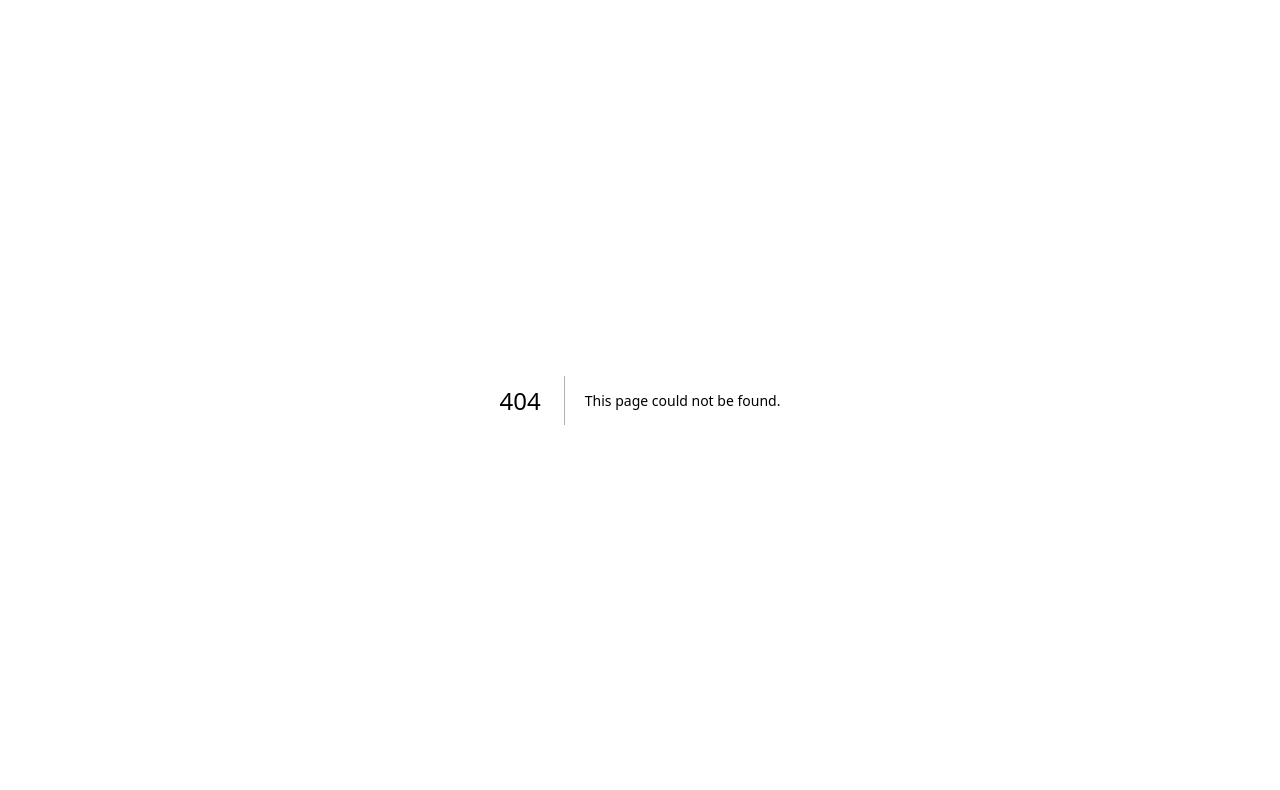
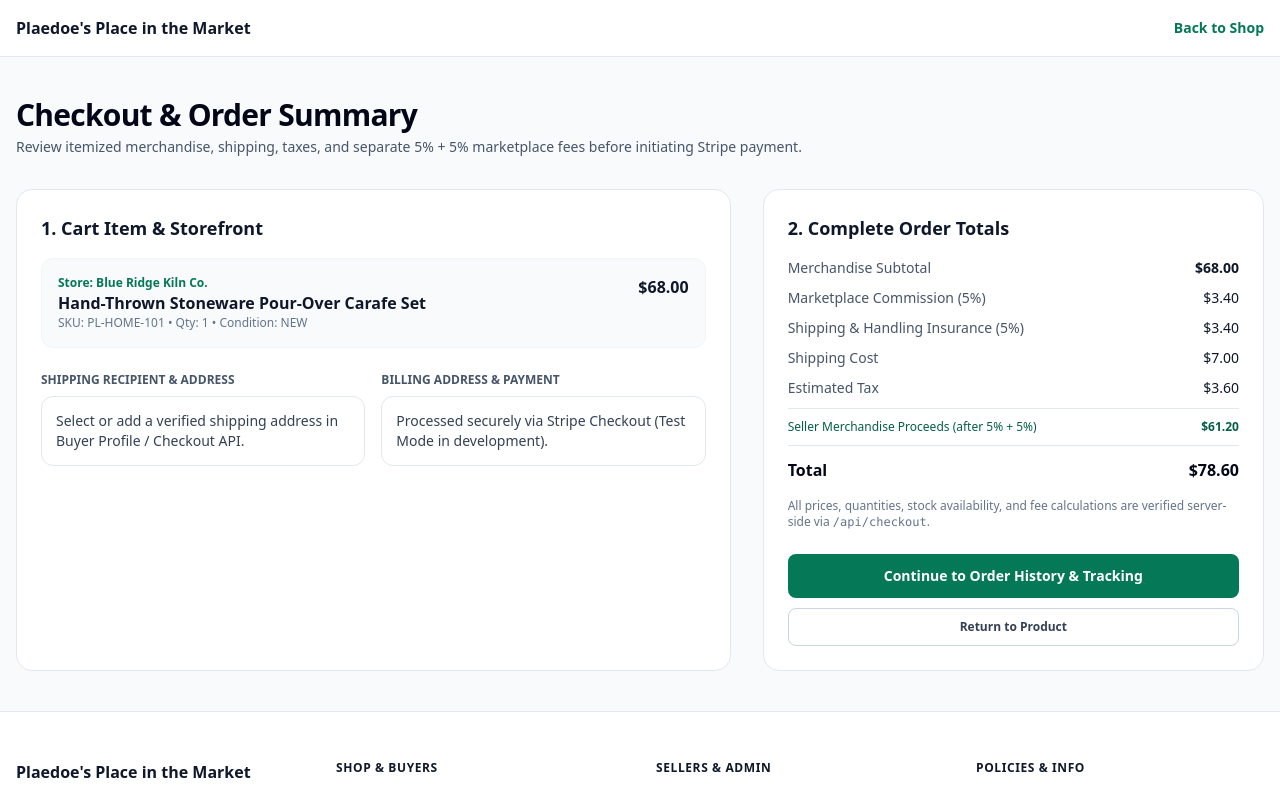
Before and after one commit to creevesunc/Plaedoes-place-in-the-marketplace-, a Next.js app: page /checkout in a window 1280 px wide. Before the commit this address had no page. Shown: the top 790 px of the page. Built offline with nearby package versions, Linux system fonts and the light colour scheme.

Commit message:
Add CheckoutPage component for order summary

```diff
--- /dev/null
+++ b/src/app/checkout/page.tsx
@@ -0,0 +1,145 @@
+import Link from "next/link";
+import { CATALOG_ITEMS } from "@/lib/catalog";
+import { calculateMarketplaceFees, formatCentsToUsd } from "@/lib/fees";
+import { MarketplaceFooter } from "@/components/MarketplaceFooter";
+
+type CheckoutPageProps = {
+  searchParams: Promise<{ product?: string }>;
+};
+
+export default async function CheckoutPage({ searchParams }: CheckoutPageProps) {
+  const { product: productSlug } = await searchParams;
+  const selectedProduct =
+    CATALOG_ITEMS.find((item) => item.slug === productSlug) ?? CATALOG_ITEMS[0];
+
+  const unitPriceCents = selectedProduct.salePriceCents ?? selectedProduct.priceCents;
+  const quantity = 1;
+  const subtotalCents = unitPriceCents * quantity;
+  const fees = calculateMarketplaceFees(subtotalCents);
+  const shippingCents = selectedProduct.shippingCostCents;
+  const estimatedTaxCents = Math.round(subtotalCents * 0.053);
+  const totalChargedCents = subtotalCents + shippingCents + estimatedTaxCents;
+
+  return (
+    <div className="min-h-screen bg-slate-50 text-slate-900">
+      <header className="border-b border-slate-200 bg-white">
+        <div className="mx-auto flex max-w-7xl items-center justify-between px-4 py-4">
+          <Link href="/" className="text-base font-bold text-slate-900">
+            Plaedoe&apos;s Place in the Market
+          </Link>
+          <Link href="/shop" className="text-sm font-semibold text-emerald-700 hover:underline">
+            Back to Shop
+          </Link>
+        </div>
+      </header>
+
+      <main className="mx-auto max-w-7xl px-4 py-10">
+        <h1 className="text-3xl font-extrabold tracking-tight text-slate-950">
+          Checkout &amp; Order Summary
+        </h1>
+        <p className="mt-1 text-sm text-slate-600">
+          Review itemized merchandise, shipping, taxes, and separate 5% + 5% marketplace fees
+          before initiating Stripe payment.
+        </p>
+
+        <div className="mt-8 grid gap-8 lg:grid-cols-12">
+          <section className="lg:col-span-7 space-y-6 rounded-2xl border border-slate-200 bg-white p-6">
+            <div>
+              <h2 className="text-lg font-bold text-slate-900">1. Cart Item &amp; Storefront</h2>
+              <div className="mt-4 flex items-start justify-between gap-4 rounded-xl border border-slate-100 bg-slate-50 p-4">
+                <div>
+                  <p className="text-xs font-semibold text-emerald-700">
+                    Store: {selectedProduct.sellerName}
+                  </p>
+                  <p className="text-base font-bold text-slate-900">{selectedProduct.title}</p>
+                  <p className="text-xs text-slate-500">
+                    SKU: {selectedProduct.sku} • Qty: {quantity} • Condition:{" "}
+                    {selectedProduct.condition.replace("_", " ")}
+                  </p>
+                </div>
+                <p className="text-base font-bold text-slate-900">
+                  {formatCentsToUsd(subtotalCents)}
+                </p>
+              </div>
+            </div>
+
+            <div className="grid gap-4 sm:grid-cols-2">
+              <div>
+                <label className="block text-xs font-semibold uppercase text-slate-600">
+                  Shipping Recipient &amp; Address
+                </label>
+                <div className="mt-2 rounded-xl border border-slate-200 p-3.5 text-sm text-slate-700">
+                  Select or add a verified shipping address in Buyer Profile / Checkout API.
+                </div>
+              </div>
+              <div>
+                <label className="block text-xs font-semibold uppercase text-slate-600">
+                  Billing Address &amp; Payment
+                </label>
+                <div className="mt-2 rounded-xl border border-slate-200 p-3.5 text-sm text-slate-700">
+                  Processed securely via Stripe Checkout (Test Mode in development).
+                </div>
+              </div>
+            </div>
+          </section>
+
+          <aside className="lg:col-span-5 space-y-4 rounded-2xl border border-slate-200 bg-white p-6">
+            <h2 className="text-lg font-bold text-slate-900">2. Complete Order Totals</h2>
+            <dl className="space-y-2.5 text-sm">
+              <div className="flex justify-between">
+                <dt className="text-slate-600">Merchandise Subtotal</dt>
+                <dd className="font-semibold">{formatCentsToUsd(subtotalCents)}</dd>
+              </div>
+              <div className="flex justify-between">
+                <dt className="text-slate-600">Marketplace Commission (5%)</dt>
+                <dd>{formatCentsToUsd(fees.marketplaceCommissionCents)}</dd>
+              </div>
+              <div className="flex justify-between">
+                <dt className="text-slate-600">Shipping &amp; Handling Insurance (5%)</dt>
+                <dd>{formatCentsToUsd(fees.shippingHandlingInsuranceCents)}</dd>
+              </div>
+              <div className="flex justify-between">
+                <dt className="text-slate-600">Shipping Cost</dt>
+                <dd>{formatCentsToUsd(shippingCents)}</dd>
+              </div>
+              <div className="flex justify-between">
+                <dt className="text-slate-600">Estimated Tax</dt>
+                <dd>{formatCentsToUsd(estimatedTaxCents)}</dd>
+              </div>
+              <div className="flex justify-between border-t border-slate-200 pt-2.5 text-xs text-emerald-800">
+                <dt>Seller Merchandise Proceeds (after 5% + 5%)</dt>
+                <dd className="font-semibold">{formatCentsToUsd(fees.sellerProceedsCents)}</dd>
+              </div>
+              <div className="flex justify-between border-t border-slate-200 pt-3 text-base font-extrabold text-slate-950">
+                <dt>Total</dt>
+                <dd>{formatCentsToUsd(totalChargedCents)}</dd>
+              </div>
+            </dl>
+
+            <p className="text-xs text-slate-500">
+              All prices, quantities, stock availability, and fee calculations are verified
+              server-side via <code className="font-mono">/api/checkout</code>.
+            </p>
+
+            <div className="pt-2 flex flex-col gap-2.5">
+              <Link
+                href="/buyer/orders"
+                className="w-full rounded-lg bg-emerald-700 px-4 py-3 text-center text-sm font-semibold text-white hover:bg-emerald-800"
+              >
+                Continue to Order History &amp; Tracking
+              </Link>
+              <Link
+                href={`/products/${selectedProduct.slug}`}
+                className="w-full rounded-lg border border-slate-300 px-4 py-2.5 text-center text-xs font-semibold text-slate-700 hover:bg-slate-50"
+              >
+                Return to Product
+              </Link>
+            </div>
+          </aside>
+        </div>
+      </main>
+
+      <MarketplaceFooter />
+    </div>
+  );
+}
```
